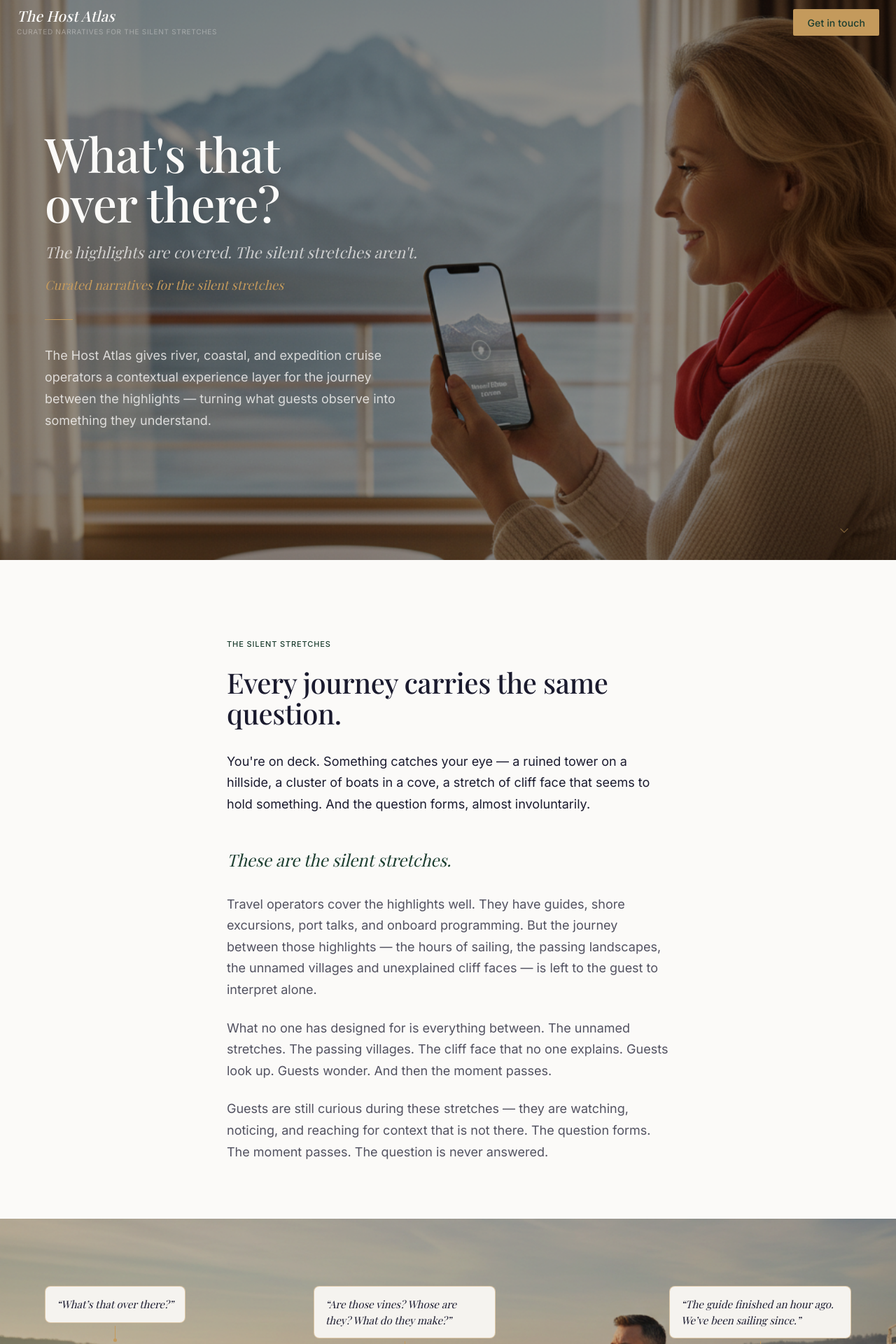
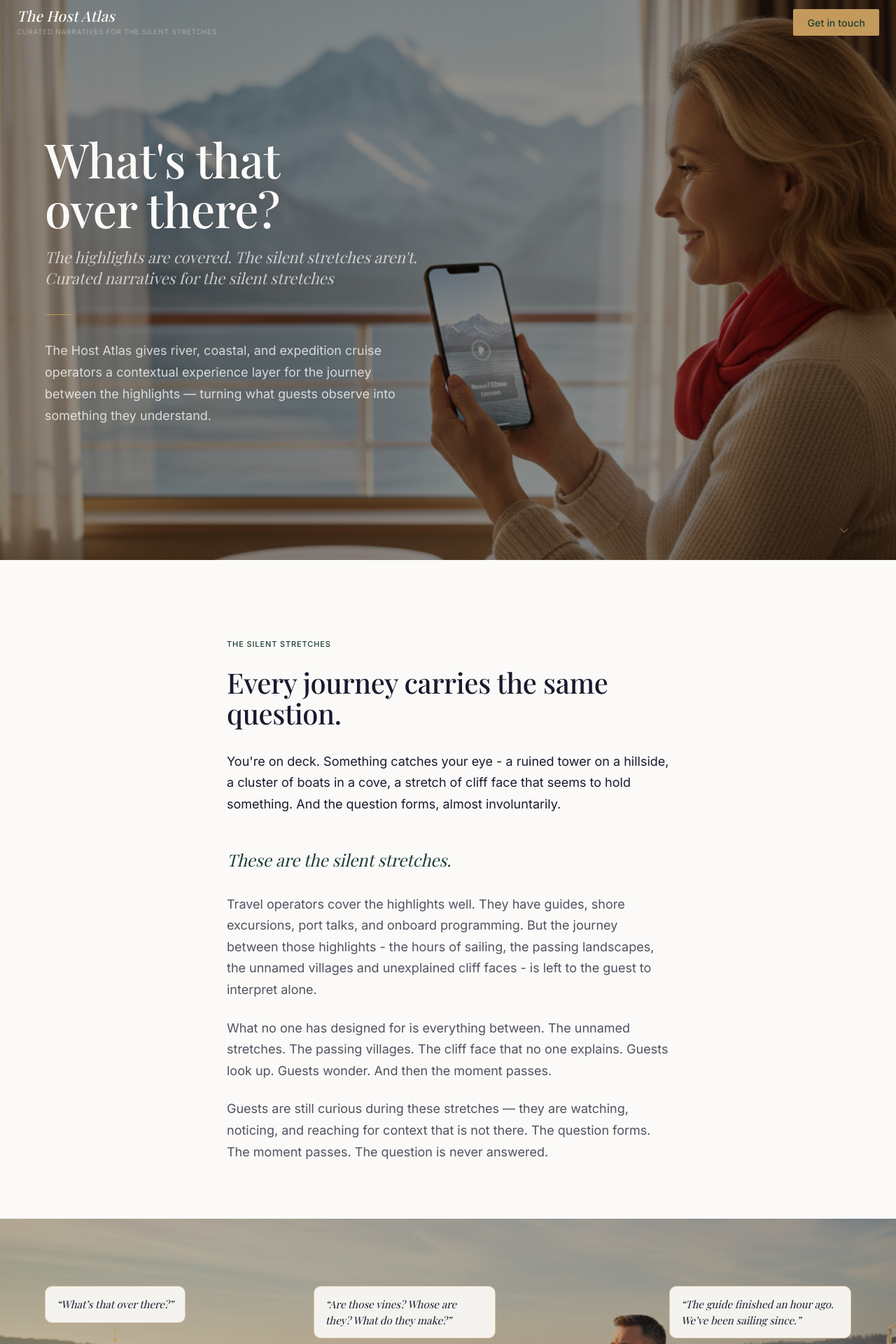
Before and after one commit to 361Henrik/hostatlas_website, a Next.js app: page / in a window 1280 px wide. Shown: the top 1920 px of the page at 70% size. Built offline with nearby package versions, Linux system fonts and the light colour scheme.

Commit message:
refactor: apply design refinements for typographical consistency
Move tagline to subtitle, replace em dashes with hyphens,
and adjust borderRadius for typographic elements.

Co-authored-by: Henrik Host <187270824+361Henrik@users.noreply.github.com>

```diff
--- a/components/sections/HeroSection.tsx
+++ b/components/sections/HeroSection.tsx
@@ -61,7 +61,7 @@ export default function HeroSection() {
               color: "rgba(251,250,248,0.72)",
             }}
           >
-            The highlights are covered. The silent stretches aren&apos;t.
+            The highlights are covered. The silent stretches aren&apos;t. Curated narratives for the silent stretches
           </p>
 
           {/* Tagline — bronze brand mark */}
@@ -76,7 +76,6 @@ export default function HeroSection() {
               letterSpacing: "0.005em",
             }}
           >
-            Curated narratives for the silent stretches
           </p>
 
           {/* Bronze rule */}
--- a/components/sections/TheMomentSection.tsx
+++ b/components/sections/TheMomentSection.tsx
@@ -69,7 +69,7 @@ export default function TheMomentSection() {
               lineHeight: 1.7,
             }}
           >
-            You&apos;re on deck. Something catches your eye — a ruined tower on
+            You&apos;re on deck. Something catches your eye - a ruined tower on
             a hillside, a cluster of boats in a cove, a stretch of cliff face
             that seems to hold something. And the question forms, almost
             involuntarily.
@@ -104,8 +104,8 @@ export default function TheMomentSection() {
           >
             Travel operators cover the highlights well. They have guides,
             shore excursions, port talks, and onboard programming. But the
-            journey between those highlights — the hours of sailing, the passing
-            landscapes, the unnamed villages and unexplained cliff faces — is
+            journey between those highlights - the hours of sailing, the passing
+            landscapes, the unnamed villages and unexplained cliff faces - is
             left to the guest to interpret alone.
           </p>
         </ScrollReveal>
@@ -170,7 +170,7 @@ export default function TheMomentSection() {
                 style={{
                   backgroundColor: "#F5F3EF",
                   border: "0.5px solid rgba(196,154,92,0.5)",
-                  borderRadius: "8px",
+                  borderRadius: "10px",
                   padding: "14px 16px",
                   fontFamily: "var(--font-playfair), serif",
                   fontStyle: "italic",
```
